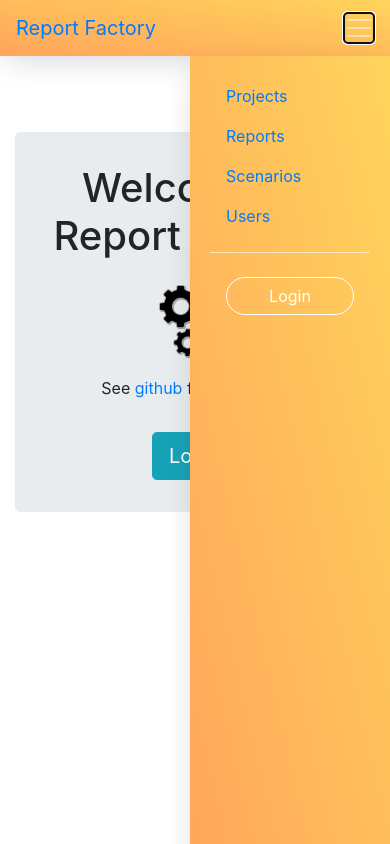
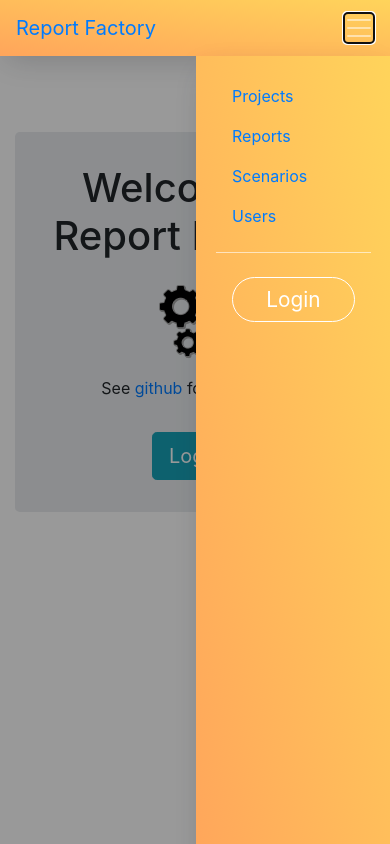
Before and after one commit to igor-starostenko/report_factory-web, a React app: page / in a window 390 px wide. Both pictures are taken after a click on the button 359 px from the left and 28 px from the top of the page. Built offline with nearby package versions, Linux system fonts and the light colour scheme; no server answers.

Commit message:
Sidenav transitions

```diff
--- a/package.json
+++ b/package.json
@@ -83,6 +83,7 @@
     "react-dom": "^16.8.1",
     "react-redux": "^5.1.1",
     "react-router-dom": "^4.3.1",
+    "react-transition-group": "^2.6.0",
     "redux": "^3.7.2",
     "redux-actions": "^2.4.0",
     "redux-form": "^7.4.2",
--- a/src/components/navigation.jsx
+++ b/src/components/navigation.jsx
@@ -1,4 +1,5 @@
 import React, { Component, Fragment } from 'react';
+import { CSSTransition } from 'react-transition-group';
 import { Link } from 'react-router-dom';
 import {
   Navbar,
@@ -95,7 +96,7 @@ class Navigation extends Component {
           <Link to="/">Report Factory</Link>
         </NavbarBrand>
         <NavbarToggler className={styles.navbarToggle} onClick={this.toggle} />
-        <div className={`row align-items-center ${styles.navbarDesktop}`}>
+        <div className={`row align-items-center ${styles.desktopOnly}`}>
           <Nav className="mr-auto" navbar>
             <NavbarLinks />
           </Nav>
@@ -103,13 +104,26 @@ class Navigation extends Component {
             <ProfileButton isLoggedIn={isLoggedIn} userId={userId} />
           </Nav>
         </div>
-        {this.state.isOpen && (
+        <CSSTransition
+          in={this.state.isOpen}
+          timeout={500}
+          classNames="overlay"
+          unmountOnExit
+        >
+          <div className={styles.overlay} />
+        </CSSTransition>
+        <CSSTransition
+          in={this.state.isOpen}
+          timeout={500}
+          classNames="sideNav"
+          unmountOnExit
+        >
           <SideNav
             className={styles.yellow}
             isLoggedIn={isLoggedIn}
             userId={userId}
           />
-        )}
+        </CSSTransition>
       </Navbar>
     );
   }
--- a/src/components/styles/Navigation.css
+++ b/src/components/styles/Navigation.css
@@ -3,7 +3,7 @@
   z-index: 1;
 }
 
-.navbarDesktop {
+.desktopOnly {
   display: contents;
 }
 
@@ -71,7 +71,15 @@
 }
 
 @media only screen and (max-width: 767px) {
-  .navbarDesktop {
+  .navbar a {
+    font-size: 1.3rem;
+  }
+
+  .profileButton {
+    font-size: 1.3rem;
+  }
+
+  .desktopOnly {
     display: none;
   }
 
@@ -84,14 +92,61 @@
   .sideNav {
     position: fixed;
     top: 56px;
-    right: 0;
-    width: 200px;
+    right: -1px;
+    width: 50%;
     height: 100%;
     padding: 1.25rem;
     z-index: 25;
     overflow: auto;
-    /* -webkit-transform: translateX(100%); */
-    /* -ms-transform: translateX(100%); */
-    /* transform: translateX(100%); */
+  }
+
+  .sideNav-enter {
+    opacity: 0;
+    width: 0px;
+  }
+
+  .sideNav-enter-active {
+    opacity: 1;
+    width: 50%;
+    transition: 250ms;
+  }
+
+  .sideNav-exit {
+    opacity: 1;
+    width: 200px;
+  }
+
+  .sideNav-exit-active {
+    width: 0%;
+    opacity: 0;
+    transition: 250ms;
+  }
+
+  .overlay {
+    position: fixed;
+    top: 56px;
+    bottom: 0px;
+    left: 0px;
+    right: 0px;
+    z-index: 20;
+    background: rgba(0, 0, 0, 0.4);
+  }
+
+  .overlay-enter {
+    opacity: 0;
+  }
+
+  .overlay-enter-active {
+    opacity: 1;
+    transition: 400ms;
+  }
+
+  .overlay-exit {
+    opacity: 1;
+  }
+
+  .overlay-exit-active {
+    opacity: 0;
+    transition: 400ms;
   }
 }
```
Also changed, not shown: 1 other file (tests, documents, lock files or other folders).
